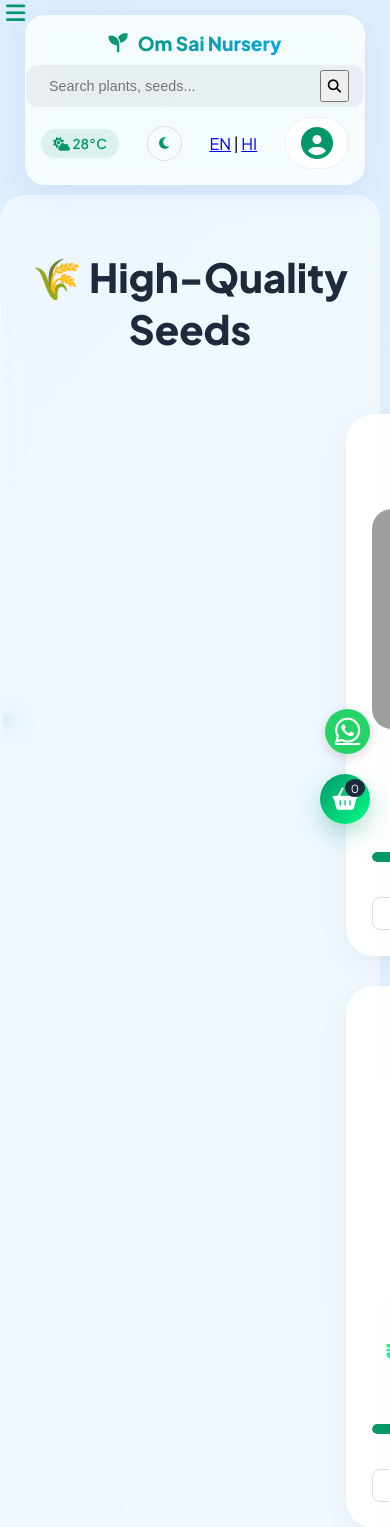
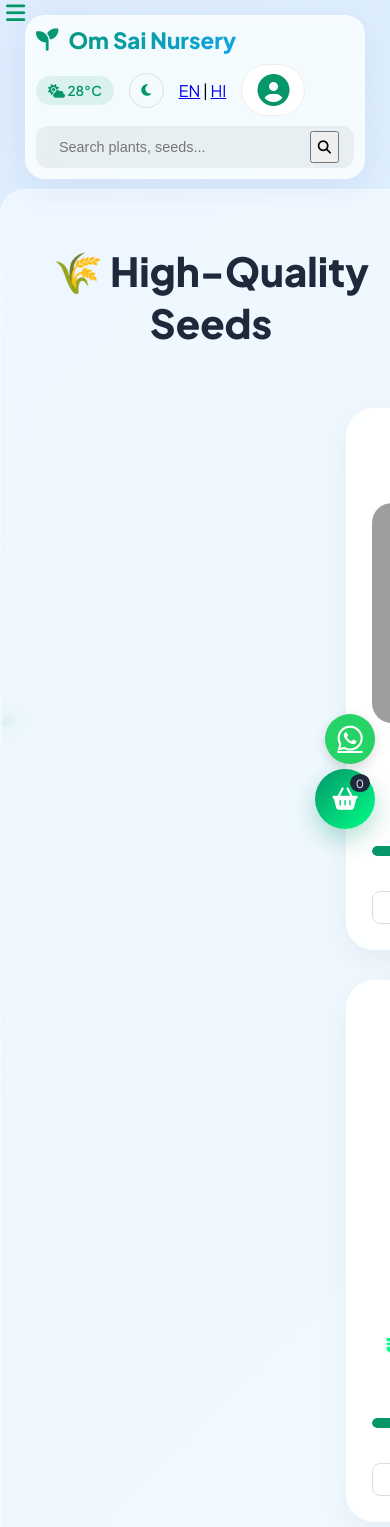
Before and after one commit to adityawalke97-prog/Om-Sai-Nursery-, a Flask app: page /seeds in a window 390 px wide; the page is wider, and only the part inside the window is pictured. Shown: the top 1527 px of that part. Run offline with Flask 3, Linux system fonts and the light colour scheme; data comes from the database, SQL or seed files in the repository; grey boxes are pictures that could not be loaded.

Commit message:
Update style.css

```diff
--- a/static/style.css
+++ b/static/style.css
@@ -230,43 +230,30 @@ body.dark-mode .search-bar { background: rgba(255, 255, 255, 0.05); }
     box-shadow: 0 4px 12px rgba(0,0,0,0.15);
     z-index: 2000;
 }
-/* ================= MOBILE RESPONSIVE ================= */
-
+/* ===== MOBILE FINAL FIX ===== */
 @media (max-width: 768px) {
 
-    /* NAVBAR FIX */
+    /* NAVBAR */
     .top-nav {
-        flex-direction: column;
+        flex-wrap: wrap;
         height: auto;
-        padding: 15px;
+        padding: 10px;
         gap: 10px;
     }
 
-    .logo {
-        font-size: 1.2rem;
-    }
-
     .search-bar {
-        max-width: 100%;
+        order: 3;
         width: 100%;
     }
 
-    .user-actions {
-        width: 100%;
-        justify-content: space-between;
-        flex-wrap: wrap;
-        gap: 10px;
-    }
-
-    /* SIDEBAR → HIDE */
+    /* SIDEBAR HIDE */
     .sidebar {
-        position: fixed;
         left: -100%;
         top: 0;
-        width: 220px;
-        height: 100%;
-        border-radius: 0;
-        padding-top: 80px;
+        height: 100vh;
+        width: 240px;
+        position: fixed;
+        z-index: 2000;
         transition: 0.3s;
     }
 
@@ -274,11 +261,17 @@ body.dark-mode .search-bar { background: rgba(255, 255, 255, 0.05); }
         left: 0;
     }
 
-    /* CONTENT FULL WIDTH */
+    /* 🚨 MOST IMPORTANT FIX */
     .content-area {
-        margin-left: 0;
-        margin-right: 10px;
+        margin-left: 0 !important;
+        margin-right: 0 !important;
+        width: 100%;
         padding: 15px;
+    }
+
+    /* WRAPPER FIX */
+    .main-wrapper {
+        display: block;
     }
 
     /* MENU BUTTON */
@@ -290,23 +283,14 @@ body.dark-mode .search-bar { background: rgba(255, 255, 255, 0.05); }
         color: var(--primary);
     }
 
-    /* FLOATING BUTTONS FIX */
+    /* FLOAT BUTTON FIX */
     .floating-cart {
-        width: 50px;
-        height: 50px;
-        bottom: 20px;
-        right: 20px;
+        bottom: 15px;
+        right: 15px;
     }
 
     .whatsapp-float {
-        width: 45px;
-        height: 45px;
-        bottom: 90px;
-        right: 20px;
-    }
-
-    /* PROFILE BOX FIX */
-    .profile-box {
-        right: 10px;
+        bottom: 80px;
+        right: 15px;
     }
 }
```
